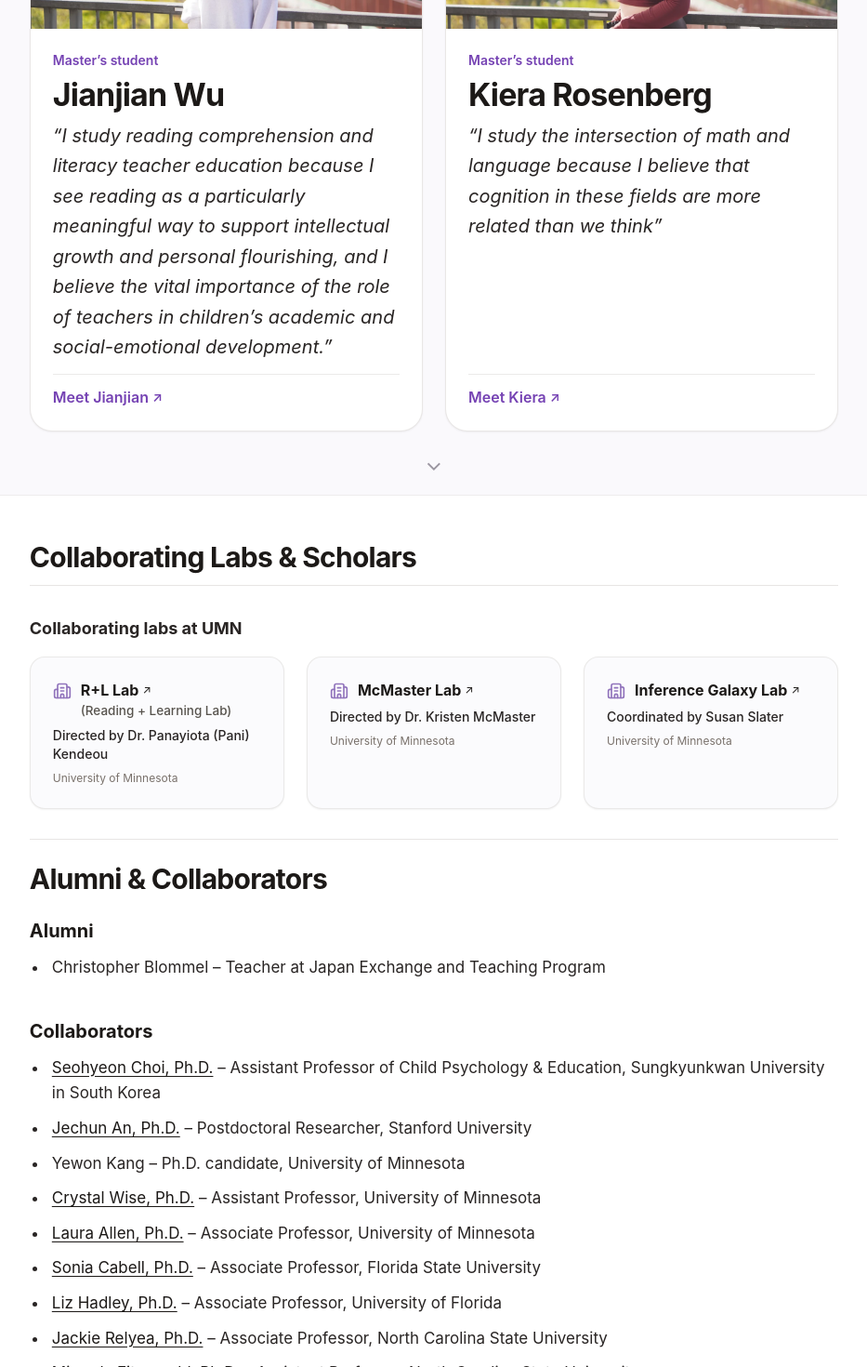
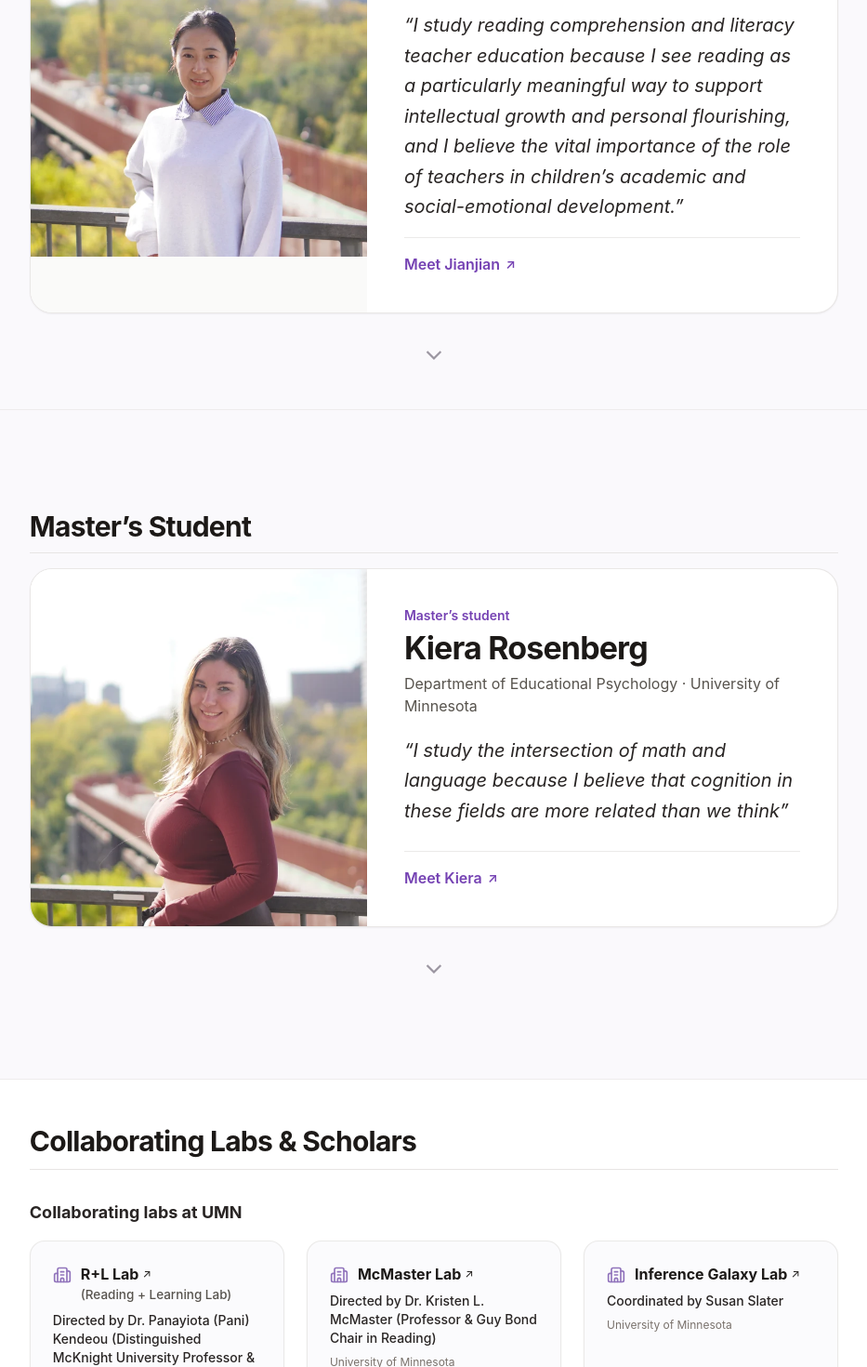
Before and after one commit to lilaclabed-hub/lilacs, a React (Vite) app: page /#/team in a window 1280 px wide. Shown: the part 2520-3990 px from the top of the page at 93% size, without its empty margins (173-1106 px from the left). Built offline with nearby package versions, Linux system fonts and the light colour scheme.

Commit message:
refactor: update team navigation and alumni data
Dynamically generate master's student navigation items and update collaborating lab titles and alumni listings.

```diff
--- a/src/components/TeamPage.tsx
+++ b/src/components/TeamPage.tsx
@@ -4,7 +4,7 @@ import { Building2 } from 'lucide-react';
 import {
   TEAM_MEMBERS,
   COLLABORATING_LABS,
-  ALUMNI_MEMBERS,
+  ALUMNI_COLLABORATORS,
   COLLABORATORS,
 } from '../data/labData';
 
@@ -17,23 +17,16 @@ export const TeamPage: React.FC = () => {
   const phdStudents = TEAM_MEMBERS.filter((m) => m.category === 'phd');
   const masterStudents = TEAM_MEMBERS.filter((m) => m.category === 'master');
 
-  const jianjian = masterStudents.find((m) => m.id === 'jianjian-wu') || masterStudents[0];
-  const kiera = masterStudents.find((m) => m.id === 'kiera-rosenberg') || masterStudents[1];
-
   const navItems = [
     { label: 'HyeJin', id: 'sec-director' },
     { label: 'YooJeong', id: 'sec-coordinator' },
     ...phdStudents.map((m) => ({ label: m.name.split(' ')[0], id: `sec-${m.id}` })),
-    { label: 'Jianjian', id: 'sec-jianjian' },
-    { label: 'Kiera', id: 'sec-kiera' },
+    ...masterStudents.map((m) => ({ label: m.name.split(' ')[0], id: `sec-${m.id}` })),
     { label: 'Collaborators', id: 'sec-collaborators' },
   ];
 
   const manualLockRef = useRef<number | null>(null);
   const manualTimeoutRef = useRef<NodeJS.Timeout | null>(null);
-  const jianjianIdx = navItems.findIndex((n) => n.id === 'sec-jianjian');
-  const kieraIdx = navItems.findIndex((n) => n.id === 'sec-kiera');
-
   // Accurate Scroll Spy matching visible section
   useEffect(() => {
     const handleScroll = () => {
@@ -47,12 +40,7 @@ export const TeamPage: React.FC = () => {
         if (el) {
           const rect = el.getBoundingClientRect();
           if (rect.top <= targetPoint && rect.bottom >= targetPoint) {
-            // Keep Kiera selected if user previously navigated/switched to Kiera within masters row
-            if (i === jianjianIdx && activeSection === kieraIdx) {
-              matchedIdx = kieraIdx;
-            } else {
             matchedIdx = i;
-            }
             break;
           }
         }
@@ -63,7 +51,7 @@ export const TeamPage: React.FC = () => {
     window.addEventListener('scroll', handleScroll, { passive: true });
     handleScroll();
     return () => window.removeEventListener('scroll', handleScroll);
-  }, [activeSection, jianjianIdx, kieraIdx]);
+  }, []);
 
   const scrollToSection = (id: string, targetIdx?: number) => {
     if (typeof targetIdx === 'number') {
@@ -75,16 +63,10 @@ export const TeamPage: React.FC = () => {
       }, 1400);
     }
 
-    // Scroll to the masters section container when clicking Jianjian (or Kiera on desktop)
-    // so the Master’s Students section header and top of the cards are never cut off
-    let targetId = id;
-    if (id === 'sec-jianjian') {
-      targetId = 'sec-masters';
-    } else if (id === 'sec-kiera' && typeof window !== 'undefined' && window.innerWidth >= 768) {
-      targetId = 'sec-masters';
-    }
-
-    const element = document.getElementById(targetId);
+    const element =
+      document.getElementById(id) ||
+      (id === 'sec-jianjian' ? document.getElementById('sec-jianjian-wu') : null) ||
+      (id === 'sec-kiera' ? document.getElementById('sec-kiera-rosenberg') : null);
     if (element) {
       // Offset for sticky navigation bar (approx 80px)
       const navOffset = 80;
@@ -353,9 +335,9 @@ export const TeamPage: React.FC = () => {
               {/* Next Member Arrow */}
               <div className="flex justify-center pt-2">
                 <button
-                  onClick={() => scrollToSection('sec-masters')}
+                  onClick={() => scrollToSection('sec-jianjian-wu')}
                   className="flex items-center justify-center min-h-[32px] text-[28px] leading-none text-[#9b96a1] hover:text-[#7542b3] transition-colors cursor-pointer select-none"
-                  aria-label="Next: Master’s Students"
+                  aria-label="Next: Jianjian"
                 >
                   <span aria-hidden="true">⌄</span>
                 </button>
@@ -364,104 +346,85 @@ export const TeamPage: React.FC = () => {
           </section>
         ))}
 
-        {/* 4. Master’s students: 1 row, 2 columns - fits comfortably within one screen without over-cropping */}
+        {/* 4. Master’s students: 1 person per row matching Ph.D. student & Lab Coordinator cards */}
+        {masterStudents.map((member, mIdx) => {
+          const isLastMaster = mIdx === masterStudents.length - 1;
+          const nextTargetId = isLastMaster
+            ? 'sec-collaborators'
+            : `sec-${masterStudents[mIdx + 1].id}`;
+          const nextLabel = isLastMaster
+            ? 'Collaborating labs & scholars'
+            : masterStudents[mIdx + 1].name.split(' ')[0];
+
+          return (
             <section
-          id="sec-masters"
-          className="min-h-[calc(100vh-80px)] scroll-mt-20 flex flex-col justify-center py-4 sm:py-5 px-4 sm:px-6 relative border-b border-stone-200/60"
+              key={member.id}
+              id={`sec-${member.id}`}
+              className="min-h-[calc(100vh-80px)] scroll-mt-20 flex flex-col justify-center py-5 sm:py-6 lg:py-8 px-4 sm:px-6 relative border-b border-stone-200/60"
             >
-          <div className="w-[92%] lg:w-[74vw] xl:w-[68vw] max-w-[1140px] mx-auto space-y-3 sm:space-y-3.5">
-            <div className="border-b border-stone-200 pb-2">
+              <div className="w-[92%] lg:w-[74vw] xl:w-[68vw] max-w-[1140px] mx-auto space-y-3 sm:space-y-4">
+                <div className="border-b border-stone-200 pb-2.5">
                   <h2 className="text-2xl sm:text-3xl font-bold text-stone-900 tracking-tight">
-                Master’s Students
+                    Master’s Student
                   </h2>
                 </div>
 
-            <div className="grid grid-cols-1 md:grid-cols-2 gap-5 lg:gap-6">
-              {/* Jianjian Wu */}
-              <div
-                id="sec-jianjian"
-                className="bg-white rounded-3xl border border-stone-200/90 overflow-hidden shadow-xs flex flex-col"
-              >
-                <div className="bg-[#f8f6fa] overflow-hidden shrink-0 aspect-[16/10] max-h-[210px] sm:max-h-[230px]">
+                <div className="bg-white rounded-3xl border border-stone-200/90 overflow-hidden shadow-xs grid grid-cols-1 lg:grid-cols-[41.7%_1fr]">
+                  <div className="bg-stone-50 overflow-hidden flex items-center justify-center">
                     <img
-                    src={jianjian.cardPhoto || jianjian.photo}
-                    alt={jianjian.name}
-                    className="w-full h-full object-cover object-[center_44%]"
+                      src={member.cardPhoto || member.photo}
+                      alt={member.name}
+                      className={`w-full h-full object-cover min-h-[280px] lg:h-[48svh] lg:max-h-[500px] ${
+                        member.id === 'jianjian-wu' ? 'object-[center_42%]' : 'object-[center_35%]'
+                      }`}
                     />
                   </div>
-                <div className="p-5 sm:p-6 flex-1 flex flex-col justify-between space-y-3">
-                  <div className="space-y-1.5">
-                    <span className="text-xs sm:text-sm text-[#7542b3] font-semibold block">
+
+                  <div className="p-6 sm:p-8 lg:p-10 flex flex-col justify-between space-y-4">
+                    <div className="space-y-3">
+                      <div>
+                        <span className="text-xs sm:text-sm text-[#7542b3] font-semibold block mb-1">
                           Master’s student
                         </span>
                         <h3 className="text-2xl sm:text-3xl lg:text-[34px] font-bold text-stone-900 tracking-tight leading-tight">
-                      {jianjian.name}
+                          {member.name}
                         </h3>
-                    <blockquote className="italic text-base sm:text-lg lg:text-xl text-stone-800 leading-relaxed font-normal">
-                      “{jianjian.oneSentence}”
+                        <p className="text-sm sm:text-base text-stone-600 mt-1 font-normal">
+                          Department of Educational Psychology · University of Minnesota
+                        </p>
+                      </div>
+
+                      <blockquote className="italic text-base sm:text-lg lg:text-xl text-stone-800 leading-relaxed pt-2 font-normal">
+                        “{member.oneSentence}”
                       </blockquote>
                     </div>
-                  <div className="pt-3 border-t border-stone-200/80 flex items-center justify-between text-sm sm:text-base">
+
+                    <div className="pt-4 border-t border-stone-200/80 flex items-center gap-6 text-sm sm:text-base">
                       <button
-                      onClick={() => navigate(`/team/${jianjian.id}`)}
-                      className="inline-flex items-center gap-1 font-semibold text-[#7542b3] hover:underline cursor-pointer"
+                        onClick={() => navigate(`/team/${member.id}`)}
+                        className="inline-flex items-center gap-1.5 font-semibold text-[#7542b3] hover:underline cursor-pointer"
                       >
-                      <span>Meet Jianjian</span>
+                        <span>Meet {member.name.split(' ')[0]}</span>
                         <span className="text-sm" aria-hidden="true">↗</span>
                       </button>
                     </div>
                   </div>
                 </div>
 
-              {/* Kiera Rosenberg */}
-              <div
-                id="sec-kiera"
-                className="bg-white rounded-3xl border border-stone-200/90 overflow-hidden shadow-xs flex flex-col"
-              >
-                <div className="bg-[#f8f6fa] overflow-hidden shrink-0 aspect-[16/10] max-h-[210px] sm:max-h-[230px]">
-                  <img
-                    src={kiera.cardPhoto || kiera.photo}
-                    alt={kiera.name}
-                    className="w-full h-full object-cover object-[center_36%]"
-                  />
-                </div>
-                <div className="p-5 sm:p-6 flex-1 flex flex-col justify-between space-y-3">
-                  <div className="space-y-1.5">
-                    <span className="text-xs sm:text-sm text-[#7542b3] font-semibold block">
-                      Master’s student
-                    </span>
-                    <h3 className="text-2xl sm:text-3xl lg:text-[34px] font-bold text-stone-900 tracking-tight leading-tight">
-                      {kiera.name}
-                    </h3>
-                    <blockquote className="italic text-base sm:text-lg lg:text-xl text-stone-800 leading-relaxed font-normal">
-                      “{kiera.oneSentence}”
-                    </blockquote>
-                  </div>
-                  <div className="pt-3 border-t border-stone-200/80 flex items-center justify-between text-sm sm:text-base">
+                {/* Next Member Arrow */}
+                <div className="flex justify-center pt-2">
                   <button
-                      onClick={() => navigate(`/team/${kiera.id}`)}
-                      className="inline-flex items-center gap-1 font-semibold text-[#7542b3] hover:underline cursor-pointer"
-                    >
-                      <span>Meet Kiera</span>
-                      <span className="text-sm" aria-hidden="true">↗</span>
-                    </button>
-                  </div>
-                </div>
-              </div>
-            </div>
-
-            {/* Next Member Arrow */}
-            <div className="flex justify-center pt-1.5">
-              <button
-                onClick={() => scrollToSection('sec-collaborators')}
-                className="flex items-center justify-center min-h-[28px] text-[24px] leading-none text-[#9b96a1] hover:text-[#7542b3] transition-colors cursor-pointer select-none"
-                aria-label="Next: Collaborating labs & scholars"
+                    onClick={() => scrollToSection(nextTargetId)}
+                    className="flex items-center justify-center min-h-[32px] text-[28px] leading-none text-[#9b96a1] hover:text-[#7542b3] transition-colors cursor-pointer select-none"
+                    aria-label={`Next: ${nextLabel}`}
                   >
                     <span aria-hidden="true">⌄</span>
                   </button>
                 </div>
               </div>
             </section>
+          );
+        })}
 
         {/* 5. Collaborating labs at UMN & Alumni & Collaborators */}
         <section
@@ -536,13 +499,13 @@ export const TeamPage: React.FC = () => {
                 Alumni & Collaborators
               </h2>
 
-              {/* Alumni Subsection */}
+              {/* Alumni Collaborators Subsection */}
               <div className="space-y-3">
                 <h3 className="text-xl font-bold text-stone-900">
-                  Alumni
+                  Alumni Collaborators
                 </h3>
                 <ul className="space-y-2.5 text-base sm:text-[17px] text-stone-800 leading-relaxed pl-5 list-disc">
-                  {ALUMNI_MEMBERS.map((alumnus, idx) => (
+                  {ALUMNI_COLLABORATORS.map((alumnus, idx) => (
                     <li key={idx} className="pl-1">
                       {alumnus.link ? (
                         <a
@@ -556,8 +519,13 @@ export const TeamPage: React.FC = () => {
                       ) : (
                         <span>{alumnus.name}</span>
                       )}
-                      {alumnus.title && ` – ${alumnus.title}`}
-                      {alumnus.affiliation && ` at ${alumnus.affiliation}`}
+                      {alumnus.title && alumnus.affiliation
+                        ? ` – ${alumnus.title}, ${alumnus.affiliation}`
+                        : alumnus.affiliation
+                        ? ` – ${alumnus.affiliation}`
+                        : alumnus.title
+                        ? ` – ${alumnus.title}`
+                        : ''}
                     </li>
                   ))}
                 </ul>
--- a/src/data/labData.ts
+++ b/src/data/labData.ts
@@ -377,13 +377,13 @@ export const COLLABORATING_LABS: CollaboratorLab[] = [
   {
     name: 'R+L Lab',
     subName: '(Reading + Learning Lab)',
-    directorOrCoord: 'Directed by Dr. Panayiota (Pani) Kendeou',
+    directorOrCoord: 'Directed by Dr. Panayiota (Pani) Kendeou (Distinguished McKnight University Professor & Guy Bond Chair in Reading)',
     affiliation: 'University of Minnesota',
     link: 'https://edpsych.umn.edu/research/labs/reading-learning',
   },
   {
     name: 'McMaster Lab',
-    directorOrCoord: 'Directed by Dr. Kristen McMaster',
+    directorOrCoord: 'Directed by Dr. Kristen L. McMaster (Professor & Guy Bond Chair in Reading)',
     affiliation: 'University of Minnesota',
     link: 'https://edpsych.umn.edu/research/labs/kristen-mcmaster',
   },
@@ -395,7 +395,13 @@ export const COLLABORATING_LABS: CollaboratorLab[] = [
   },
 ];
 
-export const ALUMNI_MEMBERS: CollaboratorPerson[] = [
+export const ALUMNI_COLLABORATORS: CollaboratorPerson[] = [
+  {
+    name: 'Seohyeon Choi, Ph.D.',
+    title: 'Assistant Professor',
+    affiliation: 'Sungkyunkwan University',
+    link: 'https://professor.skku.edu/eng_child/faculty.do?mode=view&perId=LZStrPIJQTgHgZgKgogOzAagKYGECsAOAqgW3QCNsALAVwEEBeaoA+',
+  },
   {
     name: 'Christopher Blommel',
     title: 'Teacher',
@@ -403,69 +409,65 @@ export const ALUMNI_MEMBERS: CollaboratorPerson[] = [
   },
 ];
 
+export const ALUMNI_MEMBERS = ALUMNI_COLLABORATORS;
+
 export const COLLABORATORS: CollaboratorPerson[] = [
   {
-    name: 'Seohyeon Choi, Ph.D.',
-    title: 'Assistant Professor of Child Psychology & Education',
-    affiliation: 'Sungkyunkwan University in South Korea',
-    link: 'https://professor.skku.edu/eng_child/faculty.do?mode=view&perId=LZStrPIJQTgHgZgKgogOzAagKYGECsAOAqgW3QCNsALAVwEEBeaoA+',
-  },
-  {
-    name: 'Jechun An, Ph.D.',
-    title: 'Postdoctoral Researcher',
+    name: 'Je Chun An, Ph.D.',
+    title: 'Postdoctoral Scholar',
     affiliation: 'Stanford University',
     link: 'https://profiles.stanford.edu/je-chun-an',
   },
   {
     name: 'Yewon Kang',
-    title: 'Ph.D. candidate',
+    title: 'Ph.D. Candidate',
     affiliation: 'University of Minnesota',
   },
   {
-    name: 'Crystal Wise, Ph.D.',
+    name: 'Crystal N. Wise, Ph.D.',
     title: 'Assistant Professor',
     affiliation: 'University of Minnesota',
     link: 'https://ci.umn.edu/crystal-wise',
   },
   {
-    name: 'Laura Allen, Ph.D.',
-    title: 'Associate Professor',
+    name: 'Laura K. Allen, Ph.D.',
+    title: 'Associate Professor & Bonnie Westby Huebner Endowed Chair in Education and Technology',
     affiliation: 'University of Minnesota',
     link: 'https://edpsych.umn.edu/laura-allen',
   },
   {
-    name: 'Sonia Cabell, Ph.D.',
-    title: 'Associate Professor',
+    name: 'Sonia Q. Cabell, Ph.D.',
+    title: 'R. Keith and Patricia Duggins Sigmon Endowed Professor',
     affiliation: 'Florida State University',
     link: 'https://annescollege.fsu.edu/faculty-staff/dr-sonia-cabell',
   },
   {
-    name: 'Liz Hadley, Ph.D.',
+    name: 'Elizabeth Burke Hadley, Ph.D.',
     title: 'Associate Professor',
-    affiliation: 'University of Florida',
-    link: 'https://education.ufl.edu/faculty/hadley-elizabeth/',
+    affiliation: 'University of South Florida',
+    link: 'https://www.usf.edu/education/faculty-staff/faculty-directory/hadley-elizabeth.aspx',
   },
   {
-    name: 'Jackie Relyea, Ph.D.',
+    name: 'Jackie Eunjung Relyea, Ph.D.',
     title: 'Associate Professor',
     affiliation: 'North Carolina State University',
     link: 'https://ced.ncsu.edu/people/jrelyea/',
   },
   {
-    name: 'Miranda Fitzgerald, Ph.D.',
-    title: 'Assistant Professor',
-    affiliation: 'North Carolina State University',
+    name: 'Miranda S. Fitzgerald, Ph.D.',
+    title: 'Associate Professor',
+    affiliation: 'University of North Carolina at Charlotte',
     link: 'https://education.charlotte.edu/miranda-fitzgerald/',
   },
   {
     name: 'Courtney Hattan, Ph.D.',
-    title: 'Assistant Professor',
+    title: 'Assistant Professor & Donald G. Tarbet Faculty Scholar in Education',
     affiliation: 'University of North Carolina at Chapel Hill',
     link: 'https://ed.unc.edu/people/courtney-hattan/',
   },
   {
     name: 'Sungyoon Lee, Ph.D.',
-    title: 'Assistant Professor',
+    title: 'Associate Professor',
     affiliation: 'Middle Tennessee State University',
     link: 'https://w1.mtsu.edu/faculty/sungyoon-lee',
   },
```
Lines whose indentation alone changed are shown as unchanged.
